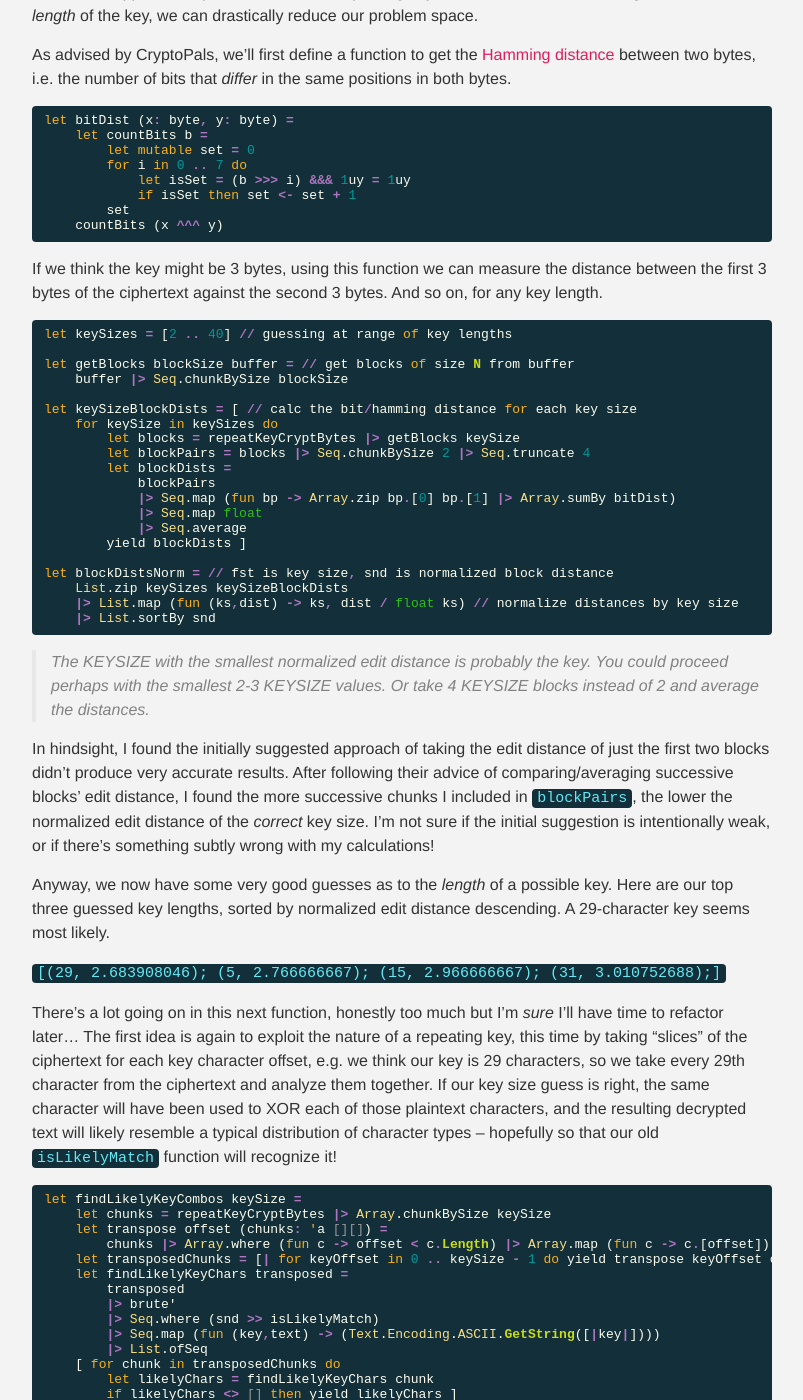
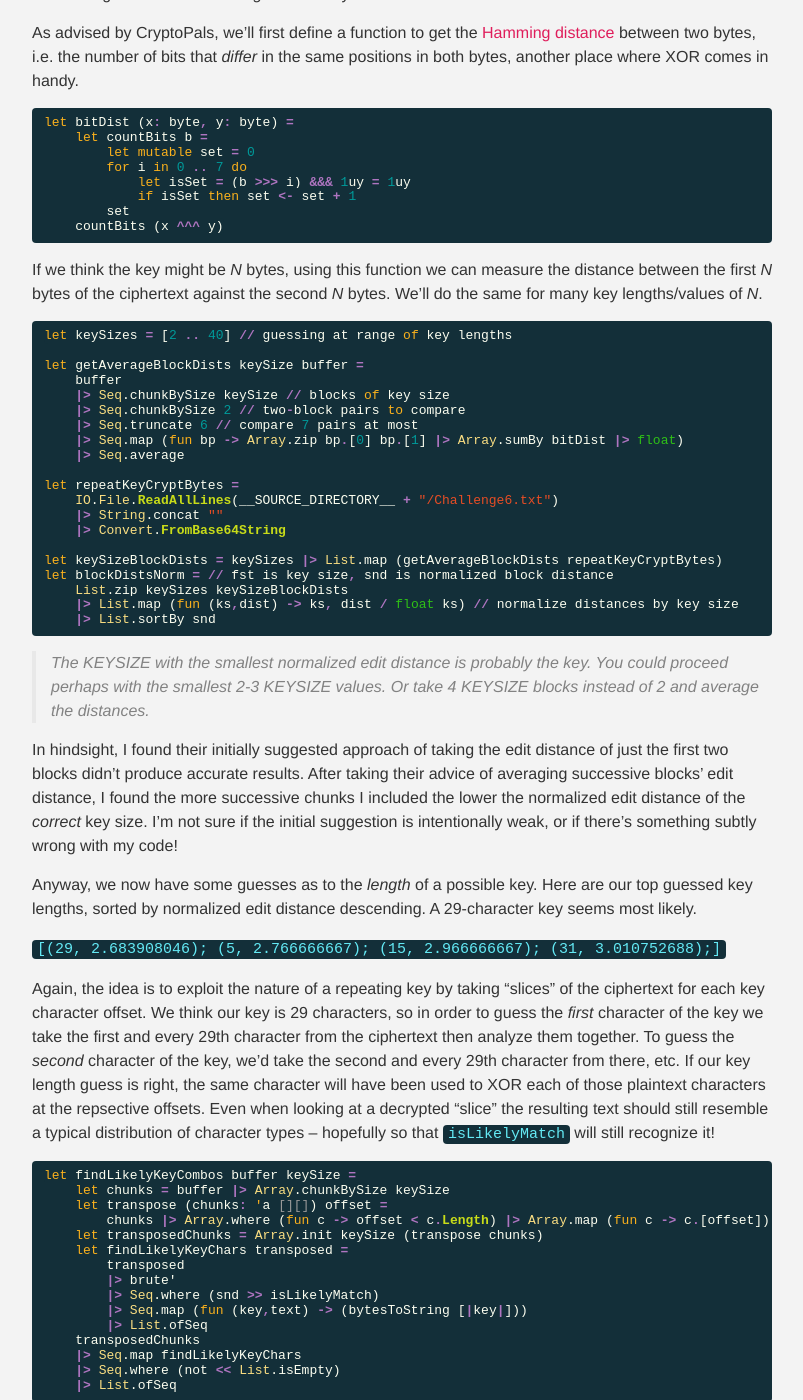
Before and after one commit to taylorwood/taylorwood.github.io, a Jekyll site: the page built from _posts/2016-10-21-cryptopals-pt1.markdown, in a window 1280 px wide and 1400 px high, scrolled down 3474 px. Shown: the whole window, without its empty margins (238-1041 px from the left). Built offline with Jekyll 4.4.1, drawn with Linux system fonts in a browser that asks for light colours; comment, search, counter and statistics services are not loaded; some of the changed text lies outside the part shown.

Commit message:
Add Challenge 7 & 8

````diff
--- a/_posts/2016-10-21-cryptopals-pt1.markdown
+++ b/_posts/2016-10-21-cryptopals-pt1.markdown
@@ -10,7 +10,9 @@
 
 ### Convert hexadecimal to base 64
 
-This one is "easy" as long as you know how [hexadecimal representation](https://en.wikipedia.org/wiki/Hexadecimal#Using_0.E2.80.939_and_A.E2.80.93F) works, and the linked article explains it well. We'll go from hex to bytes, then from bytes to base 64.
+This one is "easy" if you know [how hexadecimal representation works](https://en.wikipedia.org/wiki/Hexadecimal#Using_0.E2.80.939_and_A.E2.80.93F). We'll go from hex to bytes, then from bytes to base 64.
+
+This function converts one hex `char` to a `byte`. There are BCL methods to do that for you, but redundancy can be educational.
 
 ```ocaml
 let hexToByte = function
@@ -19,7 +21,7 @@
     | _ -> failwith "Invalid hexadecimal character"
 ```
 
-This function converts one hex `char` to a `byte`. There are BCL methods to do that for you, but redundancy can be educational. Astute observers might say "that's only using half the `byte`, stop wasting my electricity" but that's why we have this function:
+Astute observers might say "that's only using half the `byte`, stop wasting my electricity" but that's why we have this function:
 
 ```ocaml
 let hexToBytes (hexChars: string) : byte array =
@@ -29,9 +31,7 @@
         yield (hi <<< 4) ||| lo |]
 ```
 
-A byte is 8 bits. A hex digit represents 4 bits (affectionately referred to as a nibble). You can fit two hex digits in a byte by storing one hex digit on the left 4 bits, and another on the right. Shifting `hi <<< 4` scoots the bits over four places, e.g. `0000 1010` becomes `1010 0000`. OR'ing with the other 4 bits simply sets the low bits, e.g. `1010 0000 ||| 0000 1100` becomes `1010 1100`. Can you *smell* the silicon yet?
-
-Now to finish the challenge, but we won't bother with implementing our own base 64 conversion.
+A byte is 8 bits. A hex digit represents 4 bits, affectionately referred to as a nibble. You can fit two hex digits in a byte by storing one hex digit on the left 4 bits, and another on the right. Shifting `hi <<< 4` scoots the bits over four places, e.g. `0000 1010` becomes `1010 0000`. OR'ing with the other 4 bits simply sets the low bits, e.g. `1010 0000 ||| 0000 1100` becomes `1010 1100`. Can you *smell* the silicon yet? I didn't bother implementing base 64 conversion.
 
 ```ocaml
 let bytes = hexToBytes "49276d206b696c6c696e6720796f757220627261696e206c696b65206120706f69736f6e6f7573206d757368726f6f6d"
@@ -90,13 +90,13 @@
     (float lowers / float letters) > 0.5
 ```
 
-This function uses heuristics on ratios of character types in a string, and returns true if the string seems to be composed of human readable text: it should be mostly alphabetical, and mostly lower case, leaving very little margin for the kinds of "special" characters that you'll see in improperly decrypted ciphertext.
+This function uses some heuristics on ratios of character types in a string, and returns true if the string seems to be composed of human readable text: it should be mostly alphabetical, and mostly lower case, leaving very little margin for the kinds of "special" characters that you'll see in improperly decrypted ciphertext.
+
+Now we can find any likely decryptions, with one obvious winner. We could make our `isLikelyMatch` function much smarter, especially by adding some analysis of letter-frequency and whitespace, but this is good enough to move on.
 
 ```ocaml
 brute cryptBytes |> Seq.where isLikelyMatch |> Seq.iter (printfn "%s")
 ```
-
-Should output something like the following, with one obvious winner. We could make our `isLikelyMatch` function much smarter, especially by adding some analysis of letter-frequency and whitespace, but this is good enough to move on.
 
 ```
 Cooking MC's like a pound of bacon
@@ -108,7 +108,7 @@
 
 ### Find the encrypted string
 
-This is a needle-in-haystack problem on a larger scale. Rather than searching for a key for one ciphertext, we need to look at several and detect which one is encrypted with single-character XOR.
+We can solve this challenge just by reusing that code to find encrypted lines in a larger file.
 
 ```ocaml
 let cryptStrings = IO.File.ReadAllLines(__SOURCE_DIRECTORY__ + "/Challenge4.txt")
@@ -127,7 +127,7 @@
 
 ### Implement repeating-key XOR
 
-Now we need to implement a slightly more sophisticated XOR encryption using a multi-character key. We're given the plaintext and key, and the key will be repeated as many times as necessary to XOR each character in the plaintext.
+We need to implement stronger XOR encryption using a multi-character key. We're given the plaintext and key. The key will be repeated as many times as necessary to XOR each character in the plaintext.
 
 ```ocaml
 let stanza = """Burning 'em, if you ain't quick and nimble
@@ -147,7 +147,7 @@
 printBytesHex encryptedStanza
 ```
 
-Finally we zip the plaintext bytes with the key bytes, XOR each pair, and we've rolled our own very weak crypto.
+Finally `zip` the plaintext bytes with the key bytes, XOR each pair, and we've rolled our own weak crypto.
 
 <blockquote class="twitter-tweet" data-lang="en"><p lang="en" dir="ltr">when you roll your own crypto <a href="https://t.co/nRdwPhGpeG">pic.twitter.com/nRdwPhGpeG</a></p>&mdash; nasty hombre 🔑 (@mshelton) <a href="https://twitter.com/mshelton/status/733484058752221184">May 20, 2016</a></blockquote> <script async src="//platform.twitter.com/widgets.js" charset="utf-8"></script>
 
@@ -155,9 +155,9 @@
 
 ### Commencing cryptanalysis
 
-If you intercepted some repeating-key XOR ciphertext like we just produced, how might you attack it? One clever approach exploits the nature of repeating keys: if we can make educated guesses about the _length_ of the key, we can drastically reduce our problem space.
+If you intercept some repeating-key XOR ciphertext, how might you attack it? One clever approach exploits the nature of repeating keys: we can analyze repeating patterns in the ciphertext to make educated guesses as to the _length_ of the key.
 
-As advised by CryptoPals, we'll first define a function to get the [Hamming distance](https://en.wikipedia.org/wiki/Hamming_distance) between two bytes, i.e. the number of bits that _differ_ in the same positions in both bytes.
+As advised by CryptoPals, we'll first define a function to get the [Hamming distance](https://en.wikipedia.org/wiki/Hamming_distance) between two bytes, i.e. the number of bits that _differ_ in the same positions in both bytes, another place where XOR comes in handy.
 
 ```ocaml
 let bitDist (x: byte, y: byte) =
@@ -170,25 +170,25 @@
     countBits (x ^^^ y)
 ```
 
-If we think the key might be 3 bytes, using this function we can measure the distance between the first 3 bytes of the ciphertext against the second 3 bytes. And so on, for any key length.
+If we think the key might be _N_ bytes, using this function we can measure the distance between the first _N_ bytes of the ciphertext against the second _N_ bytes. We'll do the same for many key lengths/values of _N_.
 
 ```ocaml
 let keySizes = [2 .. 40] // guessing at range of key lengths
 
-let getBlocks blockSize buffer = // get blocks of size N from buffer
-    buffer |> Seq.chunkBySize blockSize
+let getAverageBlockDists keySize buffer =
+    buffer
+    |> Seq.chunkBySize keySize // blocks of key size
+    |> Seq.chunkBySize 2 // two-block pairs to compare
+    |> Seq.truncate 6 // compare 7 pairs at most
+    |> Seq.map (fun bp -> Array.zip bp.[0] bp.[1] |> Array.sumBy bitDist |> float)
+    |> Seq.average
 
-let keySizeBlockDists = [ // calc the bit/hamming distance for each key size
-    for keySize in keySizes do
-        let blocks = repeatKeyCryptBytes |> getBlocks keySize
-        let blockPairs = blocks |> Seq.chunkBySize 2 |> Seq.truncate 4
-        let blockDists =
-            blockPairs
-            |> Seq.map (fun bp -> Array.zip bp.[0] bp.[1] |> Array.sumBy bitDist)
-            |> Seq.map float
-            |> Seq.average
-        yield blockDists ]
+let repeatKeyCryptBytes =
+    IO.File.ReadAllLines(__SOURCE_DIRECTORY__ + "/Challenge6.txt")
+    |> String.concat ""
+    |> Convert.FromBase64String
 
+let keySizeBlockDists = keySizes |> List.map (getAverageBlockDists repeatKeyCryptBytes)
 let blockDistsNorm = // fst is key size, snd is normalized block distance
     List.zip keySizes keySizeBlockDists
     |> List.map (fun (ks,dist) -> ks, dist / float ks) // normalize distances by key size
@@ -197,29 +197,30 @@
 
 >The KEYSIZE with the smallest normalized edit distance is probably the key. You could proceed perhaps with the smallest 2-3 KEYSIZE values. Or take 4 KEYSIZE blocks instead of 2 and average the distances.
 
-In hindsight, I found the initially suggested approach of taking the edit distance of just the first two blocks didn't produce very accurate results. After following their advice of comparing/averaging successive blocks' edit distance, I found the more successive chunks I included in `blockPairs`, the lower the normalized edit distance of the _correct_ key size. I'm not sure if the initial suggestion is intentionally weak, or if there's something subtly wrong with my calculations!
+In hindsight, I found their initially suggested approach of taking the edit distance of just the first two blocks didn't produce accurate results. After taking their advice of averaging successive blocks' edit distance, I found the more successive chunks I included the lower the normalized edit distance of the _correct_ key size. I'm not sure if the initial suggestion is intentionally weak, or if there's something subtly wrong with my code!
 
-Anyway, we now have some very good guesses as to the _length_ of a possible key. Here are our top three guessed key lengths, sorted by normalized edit distance descending. A 29-character key seems most likely.
+Anyway, we now have some guesses as to the _length_ of a possible key. Here are our top guessed key lengths, sorted by normalized edit distance descending. A 29-character key seems most likely.
 
 ```[(29, 2.683908046); (5, 2.766666667); (15, 2.966666667); (31, 3.010752688);]```
 
-There's a lot going on in this next function, honestly too much but I'm _sure_ I'll have time to refactor later... The first idea is again to exploit the nature of a repeating key, this time by taking "slices" of the ciphertext for each key character offset, e.g. we think our key is 29 characters, so we take every 29th character from the ciphertext and analyze them together. If our key size guess is right, the same character will have been used to XOR each of those plaintext characters, and the resulting decrypted text will likely resemble a typical distribution of character types -- hopefully so that our old `isLikelyMatch` function will recognize it!
+Again, the idea is to exploit the nature of a repeating key by taking "slices" of the ciphertext for each key character offset. We think our key is 29 characters, so in order to guess the _first_ character of the key we take the first and every 29th character from the ciphertext then analyze them together. To guess the _second_ character of the key, we'd take the second and every 29th character from there, etc. If our key length guess is right, the same character will have been used to XOR each of those plaintext characters at the repsective offsets. Even when looking at a decrypted "slice" the resulting text should still resemble a typical distribution of character types -- hopefully so that `isLikelyMatch` will still recognize it!
 
 ```ocaml
-let findLikelyKeyCombos keySize =
-    let chunks = repeatKeyCryptBytes |> Array.chunkBySize keySize
-    let transpose offset (chunks: 'a [][]) =
+let findLikelyKeyCombos buffer keySize =
+    let chunks = buffer |> Array.chunkBySize keySize
+    let transpose (chunks: 'a [][]) offset =
         chunks |> Array.where (fun c -> offset < c.Length) |> Array.map (fun c -> c.[offset])
-    let transposedChunks = [| for keyOffset in 0 .. keySize - 1 do yield transpose keyOffset chunks |]
+    let transposedChunks = Array.init keySize (transpose chunks)
     let findLikelyKeyChars transposed =
         transposed
         |> brute'
         |> Seq.where (snd >> isLikelyMatch)
-        |> Seq.map (fun (key,text) -> (Text.Encoding.ASCII.GetString([|key|])))
+        |> Seq.map (fun (key,text) -> (bytesToString [|key|]))
         |> List.ofSeq
-    [ for chunk in transposedChunks do
-        let likelyChars = findLikelyKeyChars chunk
-        if likelyChars <> [] then yield likelyChars ]
+    transposedChunks
+    |> Seq.map findLikelyKeyChars
+    |> Seq.where (not << List.isEmpty)
+    |> List.ofSeq
 ```
 
 The `transpose` function is doing the "slicing" of the buffer for a given key offset. `findLikelyKeyChars` is brute forcing all the transposed/sliced chunks and returning any key characters that produce "good looking" plaintext.
@@ -234,10 +235,9 @@
 
 ```ocaml
 let possibleKeyCombos =
-    [ for keySize in keySizes do
-        let passChars = findLikelyKeyCombos keySize
-        if passChars.Length > 0 then
-            yield passChars ]
+    keySizes
+    |> Seq.map (findLikelyKeyCombos repeatKeyCryptBytes)
+    |> Seq.where (not << List.isEmpty)
 
 let printPossibleKeyCombos possibleKeys =
     for possibleKeyCombos in possibleKeys do
@@ -276,6 +276,35 @@
 
 That should look familiar, it's basically the same thing we did in Challenge 5. XOR'ing the ciphertext bytes _again_ with the correct key bytes gives us the original values, which are unfortunately the lyrics to a Vanilla Ice song.
 
-## More to follow
+## [Challenge 7](https://cryptopals.com/sets/1/challenges/7)
 
-I have good intentions to update this post as I continue with the challenges, so stay tuned!
+### Figure out how to use an AES implementation
+
+```ocaml
+open System.Security.Cryptography
+let decrypt aesBytes key =
+    use aes = new AesManaged()
+    aes.Mode <- CipherMode.ECB
+    aes.Key <- stringToBytes key
+    let decryptor = aes.CreateDecryptor(aes.Key, aes.IV)
+    use mem = new IO.MemoryStream(aesBytes)
+    use decryptStream = new CryptoStream(mem, decryptor, CryptoStreamMode.Read)
+    use readStream = new IO.StreamReader(decryptStream)
+    readStream.ReadToEnd()
+
+let aesBytes = IO.File.ReadAllLines(__SOURCE_DIRECTORY__ + "/Challenge7.txt") |> String.concat "" |> Convert.FromBase64String
+decrypt aesBytes "YELLOW SUBMARINE"
+```
+
+## [Challenge 8](https://cryptopals.com/sets/1/challenges/8)
+
+### Detect AES ECB encrypted text
+
+Because in ECB mode the same plaintext input per-block will produce the same ciphertext output, we will assume that the existence of "duplicate" blocks indicates AES ECB encrypted text.
+
+```ocaml
+let hexLines = IO.File.ReadAllLines(__SOURCE_DIRECTORY__ + "/Challenge8.txt") |> Array.map hexToBytes
+hexLines
+|> Array.map (Array.chunkBySize 16 >> Array.distinct >> Array.length)
+|> Seq.iteri (printfn "%d: %A") // line 133 has only 7/10 distinct blocks
+```
````
Also changed, not shown: other parts of _posts/2016-10-21-cryptopals-pt1.markdown (+2 -2 lines).
